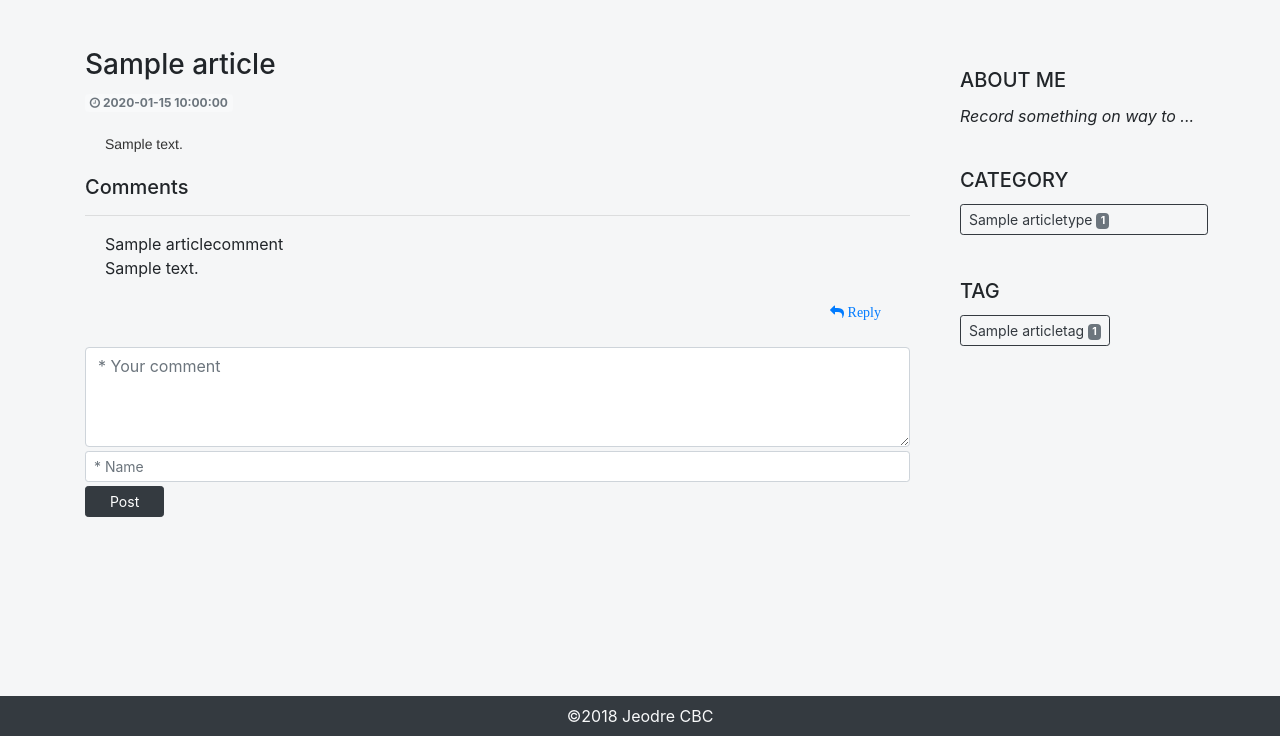
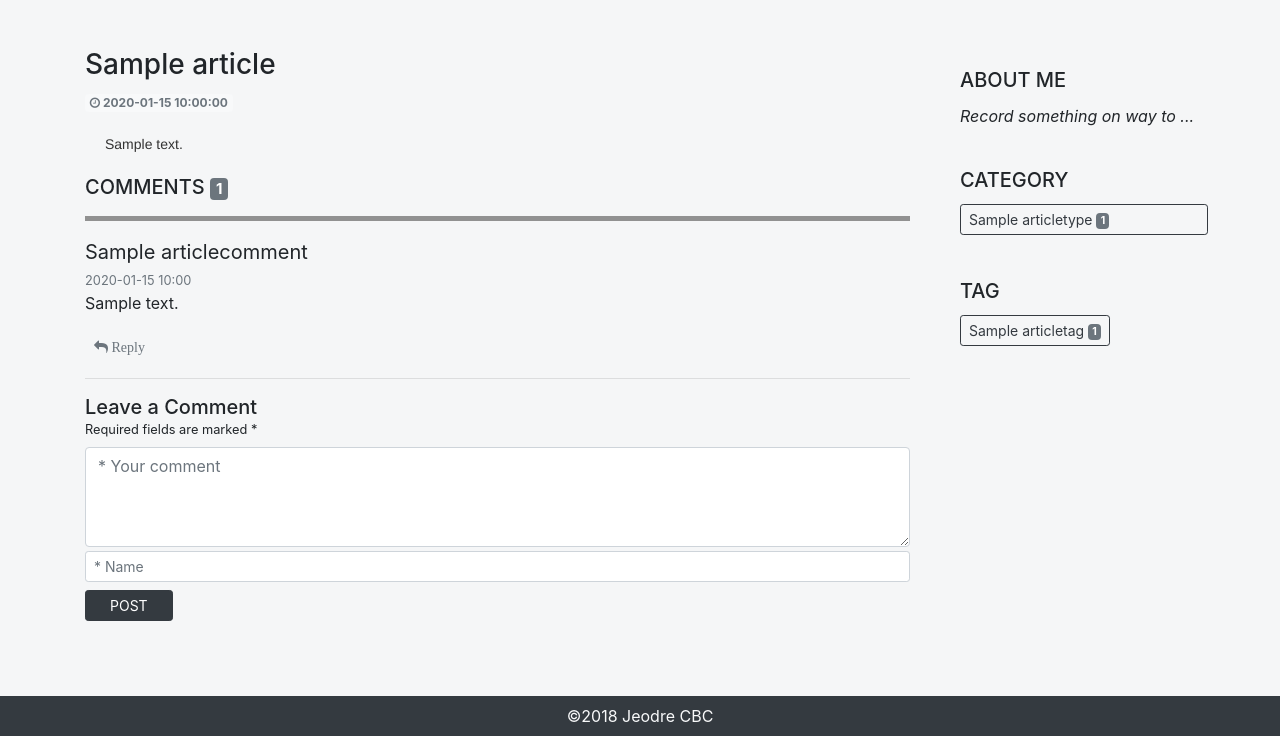
Before and after one commit to Jedore/binary_life, a Django app: page /foreground/article/1 in a window 1280 px wide. Shown: the part 64-800 px from the top of the page. Run offline with Django 3.2, Linux system fonts and the light colour scheme; tables that the repository leaves empty hold one stand-in row (values such as "Sample post"); some libraries are stand-ins or nearby versions.

Commit message:
process comment, continuing

```diff
--- a/foreground/templates/foreground/article.html
+++ b/foreground/templates/foreground/article.html
@@ -24,27 +24,33 @@
       </div>
     </div>
     <div id="comments">
-      <h5>Comments</h5>
-      <hr>
+      <h5>COMMENTS <span class="badge badge-secondary">{{ article.comments.count }}</span></h5>
+      <hr id="split-line">
       <div id="comment-list">
-        {% for comment in article.comments.iterator %}
-          <div id="card-tags" class="card w-100">
-            {#        <img class="card-img-top" src="..." alt="Card image cap">#}
-            <div class="card-body mt-0 pt-0">
-              <div class="font-weight-normal">{{ comment.name }}</div>
-              <p>{{ comment.comment }}</p>
-              <button class="btn btn-sm btn-link float-sm-right" onclick="reply()"><i class="fa fa-reply"> Reply</i></button>
-            </div>
+        {% for comment in comments %}
+          <div>
+            <div style="font-size: 20px">{{ comment.name }}</div>
+            <small class="text-secondary">{{ comment.create_time | date:"Y-m-d H:i" }}</small>
+            <p>{{ comment.comment }}</p>
+            <button class="btn btn-sm btn-link reply" onclick="reply(this, {{ comment.id }})">
+              <i class="fa fa-reply text-secondary"> Reply</i>
+            </button>
           </div>
+          <hr>
         {% endfor %}
       </div>
       <div id="commit">
-      <textarea id="comment" class="form-control" placeholder="* Your comment" style="height: 100px;"
-                minlength="10"></textarea>
+        <h5 class="d-inline">Leave a Comment</h5>
+        <button class="btn btn-sm btn-link cancel-reply" onclick="cancel_reply()" hidden>
+          <i class="fa fa-times"> Cancel reply</i>
+        </button>
+        <small class="d-block">Required fields are marked *</small>
+        <textarea id="comment" class="form-control mt-2" placeholder="* Your comment" style="height: 100px;"></textarea>
         {% if not request.user.is_authenticated %}
           <input id="name" type="text" class="form-control form-control-sm mt-1" placeholder="* Name" maxlength="16">
         {% endif %}
-        <button class="btn btn-sm btn-dark mt-1 pl-4 pr-4" onclick="commit_comment()"> Post</button>
+        <input id="reply-id" type="text" value="" hidden>
+        <button class="btn btn-sm btn-dark mt-2 pl-4 pr-4" onclick="commit_comment()"> POST</button>
       </div>
     </div>
   </div>
@@ -71,20 +77,24 @@
         sequenceDiagram: true, // 默认不解析
         codeFold: true,
       });
-    })
+    });
 
     function commit_comment() {
       let $comment = $("#commit #comment");
       let comment = $comment.val();
+      let name;
       {% if not request.user.is_authenticated %}
-        let name = $("#commit #name").val();
+        let $name = $("#commit #name");
+        name = $name.val();
+      {% else %}
+        name = "{{ request.user.username }}";
       {% endif %}
-      if (comment.length == 0) {
+      if (comment.length === 0) {
         $comment.focus();
       }
           {% if not request.user.is_authenticated %}
-            else if (name.length == 0) {
-            $("#commit #name").focus();
+            else if (name.length === 0) {
+            $name.focus();
           }
           {% endif %}
       else {
@@ -94,17 +104,27 @@
           data: {
             "csrfmiddlewaretoken": $("[name='csrfmiddlewaretoken']").val(),
             "comment": comment,
-            {% if not request.user.is_authenticated %}
-              "name": name,
-            {% endif %}
+            "name": name,
             "article_id": {{ article.id }},
           },
           success: function (data) {
             if (data.hasOwnProperty('failed')) {
               alert(data.failed);
             } else {
-              alert("comment succeed");
-              {#let $comment_list = $("#comment-list");#}
+              $("#comment-list").prepend(
+                  " <div>" +
+                  `<div style="font-size: 20px">${name}</div>` +
+                  `<small class="text-secondary">${data.create_time}</small>` +
+                  `<p>${comment}</p>` +
+                  `<button class="btn btn-sm btn-link reply" onclick="reply(this, ${data.id})"><i class="fa fa-reply text-secondary"> Reply</i>` +
+                  "</button>" +
+                  "</div>" +
+                  "<hr>"
+              );
+              $("#commit #comment").val("");
+              {% if not request.user.is_authenticated %}
+                $("#commit #name").val("");
+              {% endif %}
             }
           },
           error: function (XMLHttpRequest, textStatus, errorThrown) {
@@ -115,8 +135,17 @@
       }
     }
 
-    function reply() {
+    function reply(event, reply_id) {
+      $("#commit .cancel-reply").attr("hidden", false);
+      $("#commit #reply-id").val(reply_id);
+      alert(reply_id);
+      $("#commit").insertAfter((event.parentNode));
+    }
 
+    function cancel_reply() {
+      $("#commit .cancel-reply").attr("hidden", true);
+      $("#commit #reply-id").val("");
+      $("#commit").insertAfter(($("#comment-list")));
     }
   </script>
 {% endblock %}
--- a/foreground/views.py
+++ b/foreground/views.py
@@ -28,6 +28,7 @@ def article(request, article_id):
     types = ArticleType.objects.all()
     tags = ArticleTags.objects.all()
     article = get_object_or_404(Article, id=article_id)
+    comments = ArticleComments.objects.filter(article=article).order_by("-create_time")
     return render(request, "foreground/article.html", locals())
 
 
@@ -55,8 +56,7 @@ def commit_comment(request):
     comment = process_str(request.POST.get("comment"))
     article_id = process_str(request.POST.get("article_id"))
     reply_id = process_str(request.POST.get("reply_id"))
-    if request.user.is_authenticated:
-        name = request.user
+
     ret = {}
     try:
         if not name or not comment or not article_id:
@@ -69,7 +69,10 @@ def commit_comment(request):
         if not article:
             raise Exception("article not exist")
         is_author = True if request.user.username == article.author else False
-        ArticleComments.objects.create(name=name, is_author=is_author, comment=comment, article=article, reply=reply)
+        comment = ArticleComments.objects.create(name=name, is_author=is_author, comment=comment, article=article,
+                                                 reply=reply)
+        ret["create_time"] = comment.create_time.strftime("%Y-%m-%d %H:%M")
+        ret["id"] = comment.id
     except Exception as e:
         ret["failed"] = str(e)
     return JsonResponse(ret)
--- a/static/css/foreground.css
+++ b/static/css/foreground.css
@@ -31,6 +31,12 @@ body, nav, #content {
 
 #commit #comment:focus, #commit #name:focus {
   outline: none !important;
-  border:1px solid #414141;
+  border: 1px solid #414141;
   box-shadow: 0 0 10px #719ECE;
 }
+
+#split-line {
+  height: 5px;
+  border: none;
+  background-color: #919191;
+}
```
